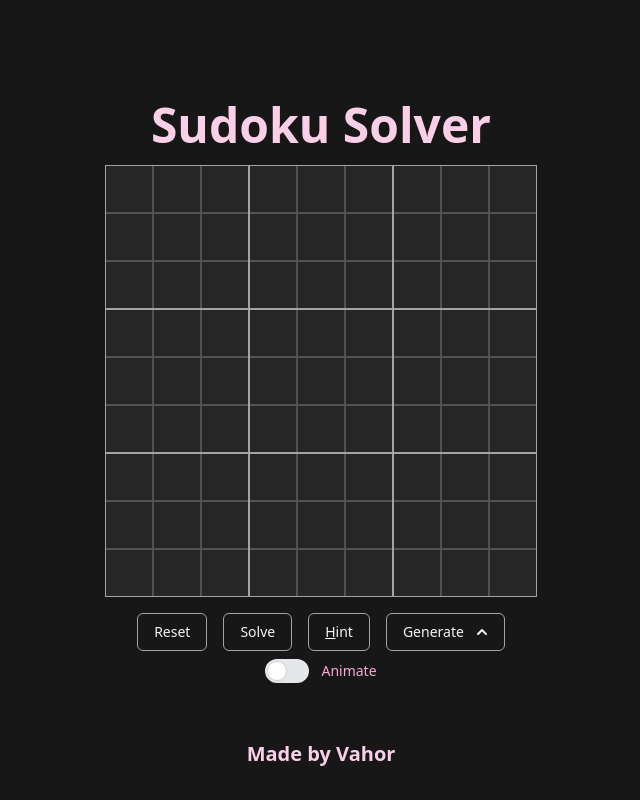
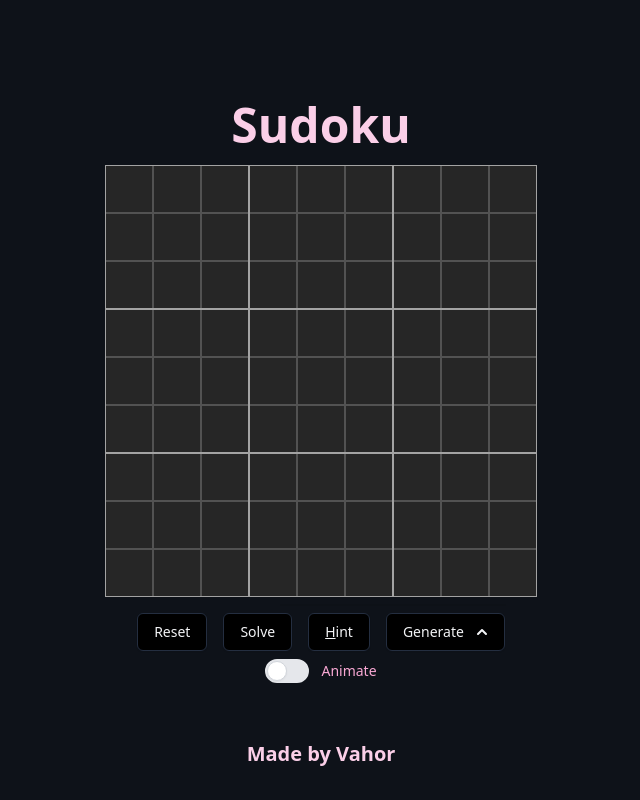
Before and after one commit to Vahor/sudoku-solver, a Next.js app: page / in a window 1280 px wide. Shown: the whole page, without its empty margins (319-959 px from the left). Built offline with nearby package versions, Linux system fonts and the light colour scheme.

Commit message:
feat: add meta (#4)
* add meta

```diff
--- a/src/components/Button.tsx
+++ b/src/components/Button.tsx
@@ -4,7 +4,7 @@ export interface ButtonProps extends React.ButtonHTMLAttributes<HTMLButtonElemen
 
 export const Button = ({children, className, ...props}: ButtonProps) => {
   return <button
-            className="inline-flex justify-center w-full rounded-md border border-neutral-400 shadow-sm px-4 py-2 bg-neutral-900 text-sm font-medium text-gray-100 hover:bg-neutral-600 focus:outline-none disabled:opacity-50 disabled:cursor-not-allowed"
+            className="inline-flex justify-center w-full rounded-md border border-secondary-400 shadow-sm px-4 py-2 bg-secondary-900 text-sm font-medium text-gray-100 hover:bg-secondary-600 focus:outline-none disabled:opacity-50 disabled:cursor-not-allowed"
             {...props}
         >
             {children}
--- a/src/components/Menu.tsx
+++ b/src/components/Menu.tsx
@@ -20,7 +20,7 @@ export const Menu = ({children,label, ...props}: MenuProps) => {
         <path fillRule="evenodd" d="M5.293 7.293a1 1 0 011.414 0L10 10.586l3.293-3.293a1 1 0 111.414 1.414l-4 4a1 1 0 01-1.414 0l-4-4a1 1 0 010-1.414z" clipRule="evenodd"/>
       </svg>
       </Button>
-        <div className="absolute bottom-full right-0 mb-2 w-56 rounded-md shadow-lg bg-neutral-600 ring-1 ring-black ring-opacity-5 focus:outline-none">
+        <div className="absolute bottom-full right-0 mb-2 w-56 rounded-md shadow-lg bg-secondary-600 ring-1 ring-black ring-opacity-5 focus:outline-none">
         {open && children(close)}
         </div>
 
--- a/src/components/Square.tsx
+++ b/src/components/Square.tsx
@@ -39,7 +39,7 @@ export const Square = ({ value, updateSquare, i, j,isInitial }: SquareProps) =>
             className={`h-8 w-8 md:h-12 md:w-12  border p-2 fade-2 text-white outline-none border-neutral-600 text-center
             ${isInitial ?
                  "bg-neutral-100 hover:bg-neutral-200 text-neutral-900":
-                 "font-bold bg-neutral-800 text-neutral-100"}`
+                 "font-bold bg-neutral-800 text-neutral-100 hover:bg-neutral-900"}`
                 }
             style={{
                 animationDuration: `${randomAnimationDuration}s!important`,
--- a/src/pages/index.tsx
+++ b/src/pages/index.tsx
@@ -57,7 +57,7 @@ const Home: NextPage = () => {
     const loadingToast = toast.loading("Solving...", toastProps);
 
     setLoading(true);
-    const solution = await sudoku.solve(updateSquareAnimation);
+    const solution = await sudoku.solve(animate ? updateSquareAnimation : undefined );
     setLoading(false);
 
     toast.remove(loadingToast);
@@ -75,7 +75,7 @@ const Home: NextPage = () => {
 
     const loadingToast = toast.loading("Searching...", toastProps);
     setLoading(true);
-    await sleep(250);
+    await sleep(200);
 
     try {
       const [i, j, value] = await sudoku.fillOneSquare();
@@ -137,14 +137,51 @@ const Home: NextPage = () => {
   return (
     <>
       <Head>
-        <title>Sudoku Solver - Vahor</title>
-        <meta name="description" content="Sudoku solver by Vahor" />
+        <title>Sudoku - Vahor</title>
+        <meta name="description" content="Play unlimited sudoku games, generate new puzzles whenever you want, and solve them with hints. This is one the many projects of Vahor." />
         <link rel="icon" href="/favicon.ico" />
+        <meta charSet="utf-8" />
+        <meta name="robots" content="index,follow" />
+        <meta name="googlebot" content="index,follow" />
+        <meta name="theme-color" content="#0e1219" />
+        <meta name="color-scheme" content="dark" />
+        <meta name="application-name" content="Sudoku - Vahor" />
+
+        {/* Twitter */}
+        <meta property="twitter:site" content="@Vahor" />
+        <meta property="twitter:card" content="summary_large_image" />
+        <meta property="twitter:title" content="Sudoku -  Vahor" />
+        <meta property="twitter:description" content="Sudoku by Vahor" />
+        <meta property="twitter:image" content="https://sudoku.vahor.fr/banner.png" />
+
+        {/* Og */}
+        <meta property="og:title" content="Sudoku -  Vahor" />
+        <meta property="og:description" content="Sudoku by Vahor" />
+        <meta property="og:type" content="website" />
+        <meta property="og:url" content="https://sudoku.vahor.fr" />
+        <meta property="og:image" content="https://sudoku.vahor.fr/banner.png" />
+        <meta property="og:image:width" content="1200" />
+        <meta property="og:image:height" content="630" />
+
+        {/* Apple */}
+        <meta name="apple-mobile-web-app-capable" content="yes" />
+        <meta name="apple-mobile-web-app-status-bar-style" content="black" />
+        <meta name="apple-mobile-web-app-title" content="Sudoku -  Vahor" />
+
+        {/* Windows */}
+        <meta name="msapplication-TileColor" content="#0e1219" />
+        <meta name="msapplication-TileImage" content="/mstile-144x144.png" />
+
+        {/* Android */}
+        <meta name="mobile-web-app-capable" content="yes" />
+
+
       </Head>
+
 
       <div className="flex flex-col items-center justify-center min-h-screen">
         <h1 className="text-pink-200 text-4xl md:text-5xl font-bold text-center fade-1">
-          Sudoku Solver
+          Sudoku
         </h1>
 
         <div className="mt-4">
@@ -156,7 +193,7 @@ const Home: NextPage = () => {
           />
         </div>
 
-        <div className="mt-4 flex gap-4 fade-2">
+        <div className="mt-2 md:mt-4 flex gap-4 fade-2">
 
           <Button
             onClick={reset}
@@ -186,7 +223,7 @@ const Home: NextPage = () => {
                   return (
                     <li
                       key={difficulty}
-                      className="p-2 text-white outline-none cursor-pointer hover:bg-neutral-700 capitalize"
+                      className="p-2 text-white outline-none cursor-pointer hover:bg-secondary-700 capitalize"
                       onClick={() => {
                         close();
                         generate(difficulty as Difficulty);
--- a/src/styles/globals.css
+++ b/src/styles/globals.css
@@ -3,7 +3,7 @@
 @tailwind utilities;
 
 body {
-    @apply antialiased bg-neutral-900;
+    @apply antialiased bg-secondary-800;
 }
 
 .fade-1 {
--- a/tailwind.config.js
+++ b/tailwind.config.js
@@ -4,7 +4,23 @@ module.exports = {
   mode: 'jit',
   content: ["./src/**/*.{js,ts,jsx,tsx}"],
   theme: {
-    extend: {},
+    extend: {
+      colors: {
+        'secondary': {
+          DEFAULT: '#0E1219',
+          '50': '#374763',
+          '100': '#34435E',
+          '200': '#2F3C54',
+          '300': '#29354A',
+          '400': '#242E40',
+          '500': '#1E2736',
+          '600': '#19202D',
+          '700': '#131923',
+          '800': '#0E1219',
+          '900': '#000000'
+        },
+      },
+    },
   },
   plugins: [],
 };
```
Also changed, not shown: public/banner.png (added), 1 other file (tests, documents, lock files or other folders). Lines whose indentation alone changed are shown as unchanged.
